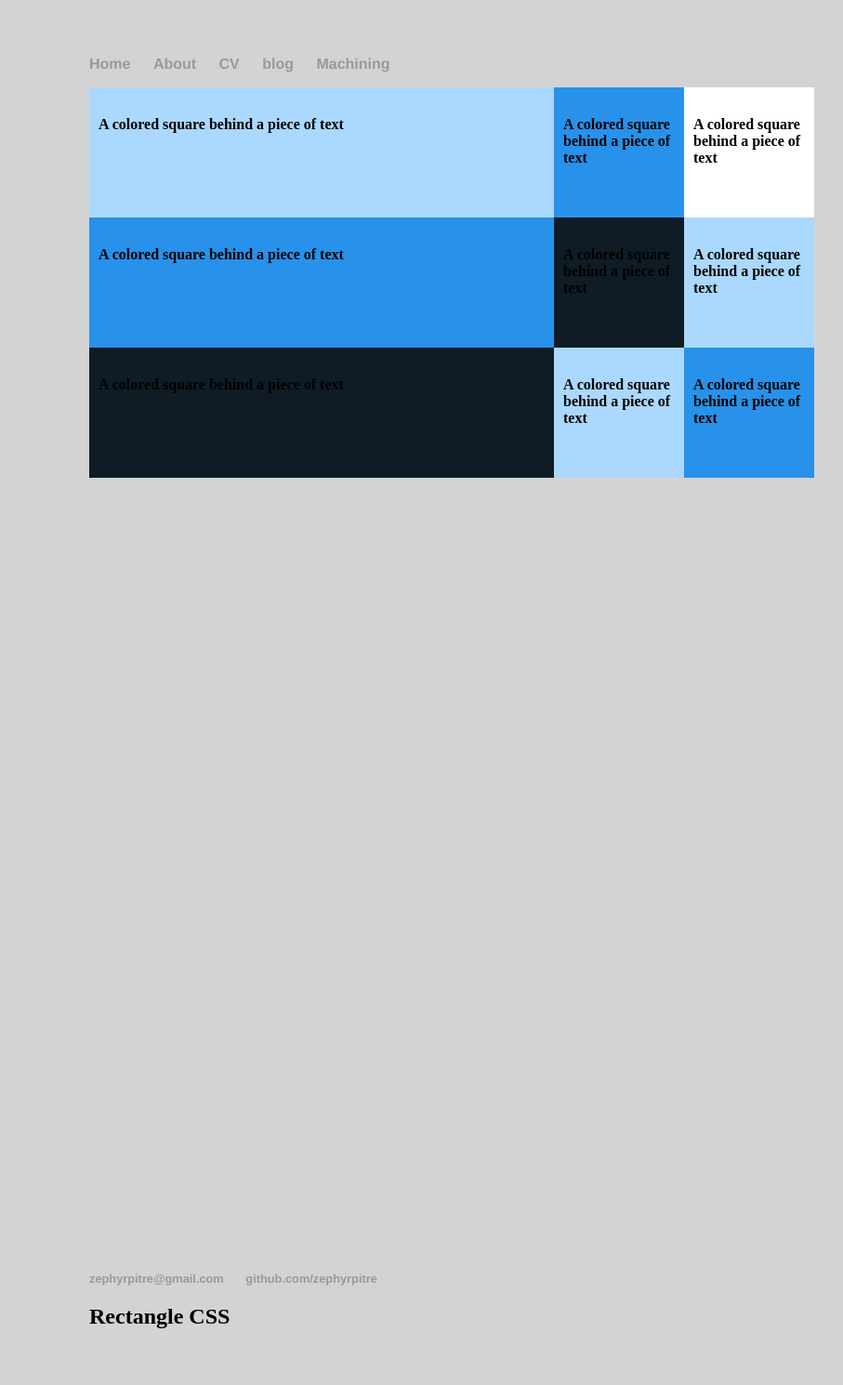
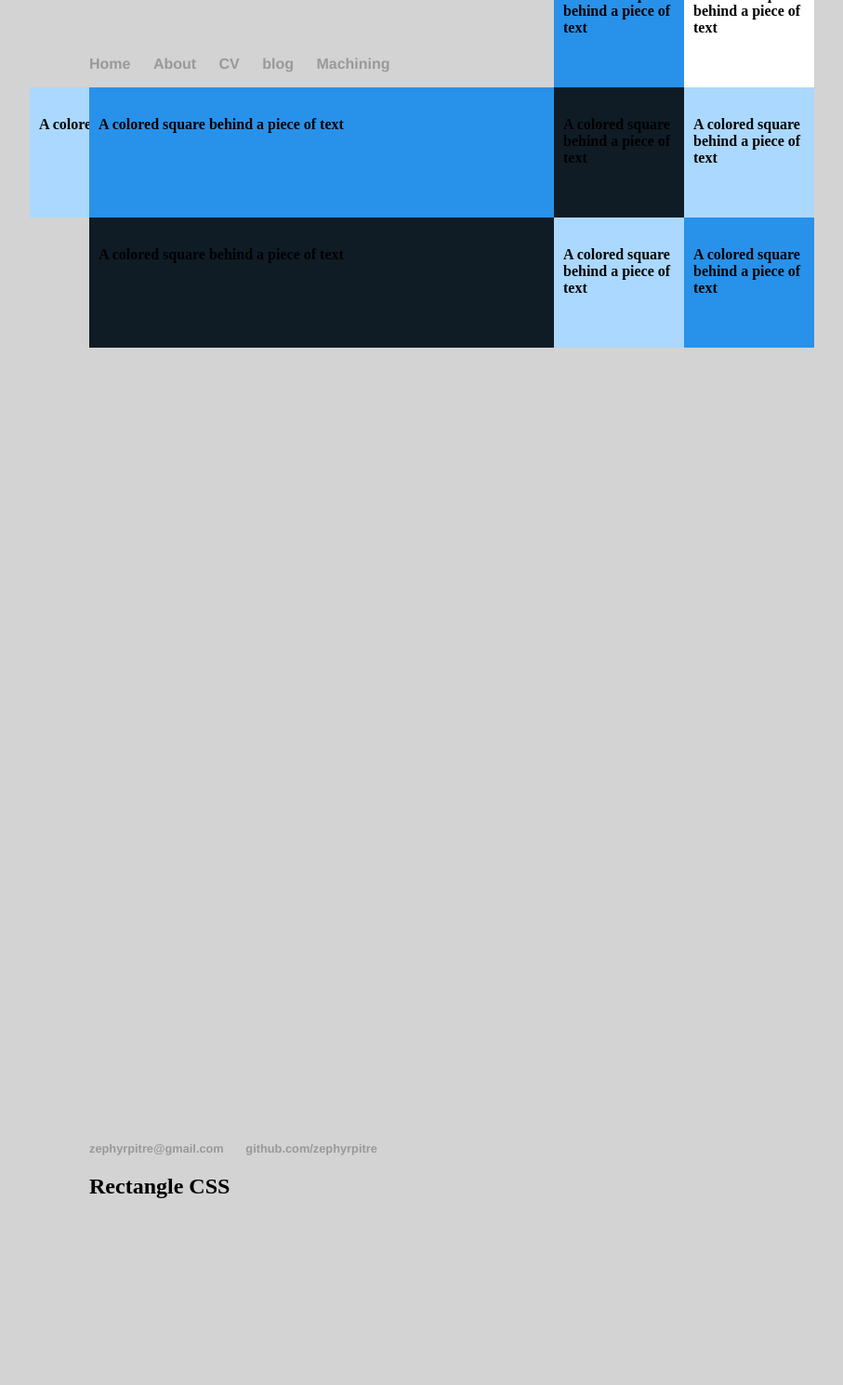
Before and after one commit to ZephyrPitre/ZephyrPitre.github.io, a Jekyll site: the page built from index.html, in a window 1280 px wide. Shown: the whole page at 93% size, without its empty margins (96-1003 px from the left). Built offline with Jekyll 4.4.1, drawn with Linux system fonts in a browser that asks for light colours; after the commit the page ends 1350 px from its top, so only the background shows below that.

Commit message:
Update index.html

```diff
--- a/index.html
+++ b/index.html
@@ -6,9 +6,9 @@ title: Zephyr Pitre
 <style>
 
 .rectangle1{
-    position: relative;
-    border-color:black;
-    width: 480px;
+	  position: absolute;
+  	left: 10%;
+  	width: 50%;
     height: 120px;
     Background:#ABD8FE; <!--light blue-->
     color: black;
```
